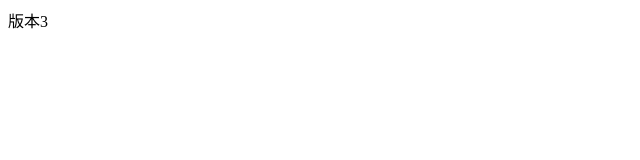
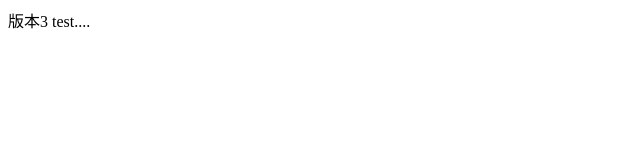
Before and after one commit to enxi/test-demo, a plain HTML site: page index.html in a window 1280 px wide. Shown: the full height of the page, 0-640 px from the left. Drawn offline with Linux system fonts and the light colour scheme.

Commit message:
dev第一次提交

```diff
--- a/index.html
+++ b/index.html
@@ -5,7 +5,7 @@
   </head>
 
   <body>
-    <div>版本3</div>
+    <div>版本3 test....</div>
     <script language="javascript" src="index.js"></script>
   </body>
 </html>
--- a/index.js
+++ b/index.js
@@ -1 +1 @@
-console.log('222')
+console.log('222 test....')
```
